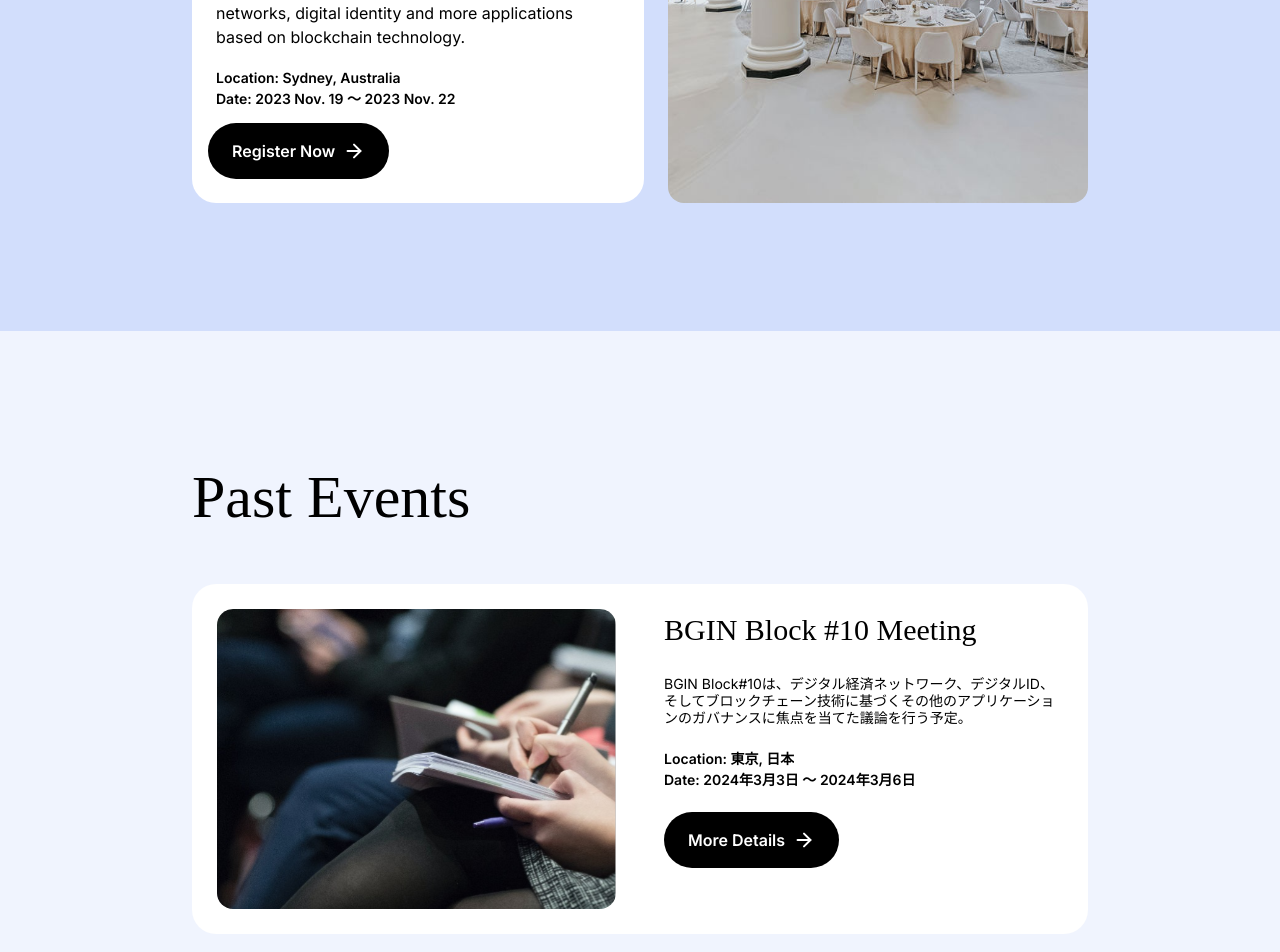
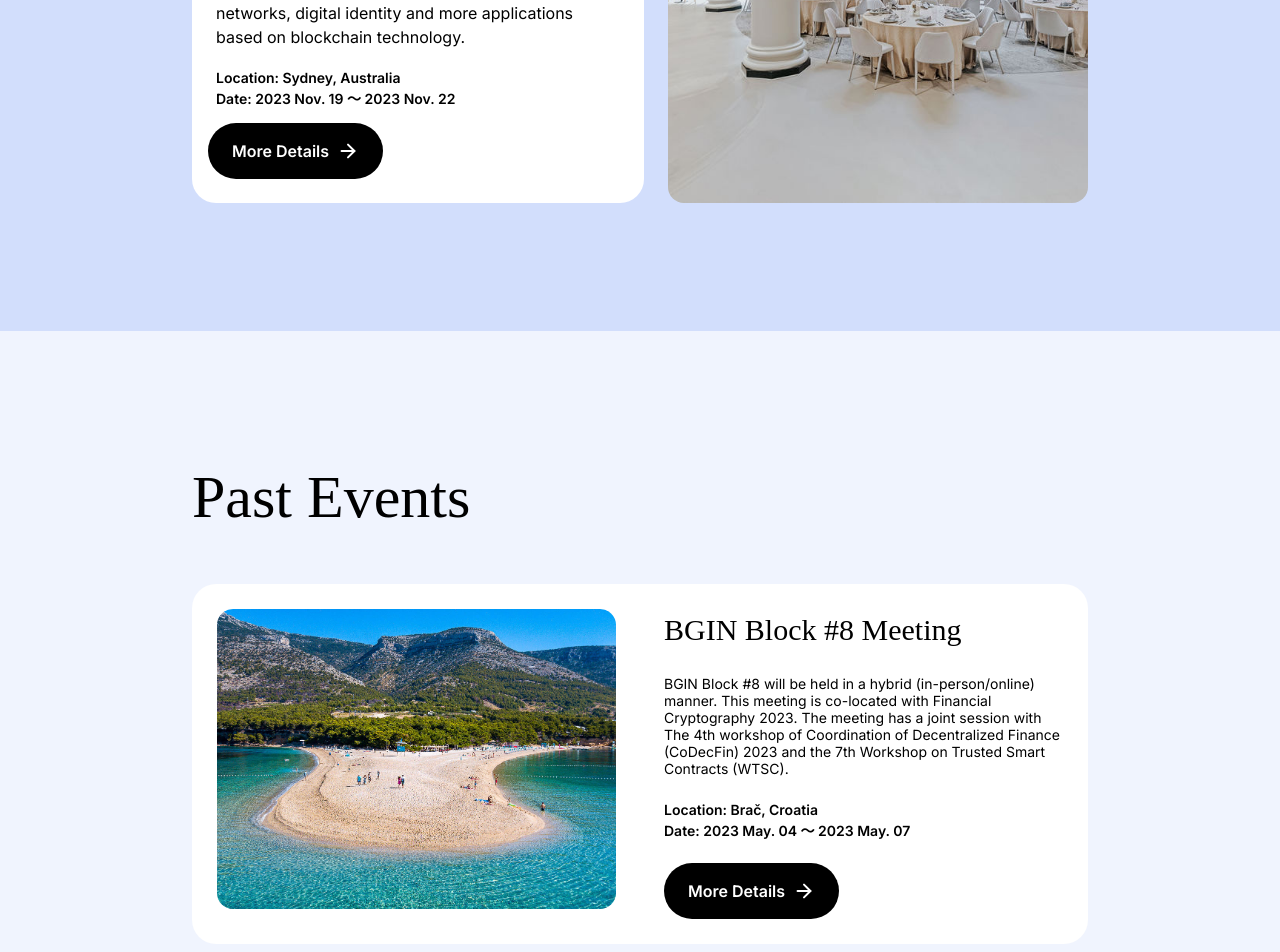
Before and after one commit to bgin-global/bgin-homepage, a Next.js app: page /events in a window 1280 px wide. Shown: the part 660-1612 px from the top of the page. Built offline with nearby package versions, Linux system fonts and the light colour scheme.

Commit message:
show jp page if exists

```diff
--- a/components/EventItem.tsx
+++ b/components/EventItem.tsx
@@ -31,17 +31,33 @@
           </div>
           <div className="flex-col flex items-start gap-1 text-sm leading-[17px] font-Inter">
             <div>Location: {props.event.location}</div>
-            <div>Date: {props.event.date}{props.event.date_until ? ` 〜 ${props.event.date_until}` : ''}</div>
+            <div>
+              Date: {props.event.date}
+              {props.event.date_until ? ` 〜 ${props.event.date_until}` : ""}
             </div>
           </div>
         </div>
+      </div>
+      <div className="grid grid-cols-1 lg:grid-cols-2 gap-2 grid-flow-row bgin-button">
         <Link
           href={"/events/" + props.event.id}
           className="bg-black flex justify-center items-center gap-2 px-6 py-4 rounded-full text-base font-semibold text-white font-Inter"
         >
-        <div>View Details</div>
+          <div>More Details</div>
           <ArrowRight size="sm" color="white" />
         </Link>
+        {props.event.another_md && props.event.lang === "ENG" ? (
+          <Link
+            href={"/events/" + props.event.another_md}
+            className="bg-black flex justify-center items-center gap-2 px-6 py-4 rounded-full text-base font-semibold text-white font-Inter"
+          >
+            <div>詳細(日本語)</div>
+            <ArrowRight size="sm" color="white" />
+          </Link>
+        ) : (
+          <></>
+        )}
+      </div>
     </div>
   );
 }
--- a/components/PastEventItem.tsx
+++ b/components/PastEventItem.tsx
@@ -34,17 +34,32 @@
             </div>
             <div className="flex-col flex items-start gap-1 text-sm leading-[17px] font-Inter font-semibold">
               <div>Location: {props.event.location}</div>
-              <div>Date: {props.event.date}{props.event.date_until ? ` 〜 ${props.event.date_until}` : ''}</div>
+              <div>
+                Date: {props.event.date}
+                {props.event.date_until ? ` 〜 ${props.event.date_until}` : ""}
               </div>
             </div>
+          </div>
+          <div className="grid grid-cols-1 lg:grid-cols-2 gap-2 grid-flow-row bgin-button">
             <Link
-            href={props.event.url ?? "/events/" + props.event.id}
+              href={"/events/" + props.event.id}
               className="bg-black flex justify-center items-center gap-2 px-6 py-4 rounded-full text-base font-semibold text-white font-Inter"
-            prefetch={false}
             >
               <div>More Details</div>
               <ArrowRight size="sm" color="white" />
             </Link>
+            {props.event.another_md && props.event.lang === "ENG" ? (
+              <Link
+                href={"/events/" + props.event.another_md}
+                className="bg-black flex justify-center items-center gap-2 px-6 py-4 rounded-full text-base font-semibold text-white font-Inter"
+              >
+                <div>詳細(日本語)</div>
+                <ArrowRight size="sm" color="white" />
+              </Link>
+            ) : (
+              <></>
+            )}
+          </div>
         </div>
       </div>
     </div>
--- a/components/UpcomingEventTopItem.tsx
+++ b/components/UpcomingEventTopItem.tsx
@@ -9,7 +9,7 @@
 
 export default function UpcomingEventTopItem(props: Props) {
   return (
-    <div className="bg-white h-full w-full flex-1 flex-col flex justify-center items-start gap-4 px-4 pt-4 pb-6 rounded-3xl bgin-button">
+    <div className="bg-white h-full w-full flex-1 flex-col flex justify-center items-start gap-4 px-4 pt-4 pb-6 rounded-3xl">
       <div className="bg:bg-white bg-cover w-full h-[200px] gap-2.5 rounded-xl">
         <Image
           alt="Hero Image"
@@ -34,17 +34,33 @@
           </div>
           <div className="flex-col flex items-start gap-1 text-sm leading-[17px] font-Inter font-semibold">
             <div>Location: {props.event.location}</div>
-            <div>Date: {props.event.date}{props.event.date_until ? ` 〜 ${props.event.date_until}` : ''}</div>
+            <div>
+              Date: {props.event.date}
+              {props.event.date_until ? ` 〜 ${props.event.date_until}` : ""}
             </div>
           </div>
         </div>
+      </div>
+      <div className="grid grid-cols-1 lg:grid-cols-2 gap-2 grid-flow-row bgin-button">
         <Link
           href={"/events/" + props.event.id}
           className="bg-black flex justify-center items-center gap-2 px-6 py-4 rounded-full text-base font-semibold text-white font-Inter"
         >
-        <div>Register Now</div>
+          <div>More Details</div>
           <ArrowRight size="sm" color="white" />
         </Link>
+        {props.event.another_md && props.event.lang === "ENG" ? (
+          <Link
+            href={"/events/" + props.event.another_md}
+            className="bg-black flex justify-center items-center gap-2 px-6 py-4 rounded-full text-base font-semibold text-white font-Inter"
+          >
+            <div>詳細(日本語)</div>
+            <ArrowRight size="sm" color="white" />
+          </Link>
+        ) : (
+          <></>
+        )}
+      </div>
     </div>
   );
 }
--- a/contents/events/20240303-block10.md
+++ b/contents/events/20240303-block10.md
@@ -5,6 +5,7 @@
 location: "Tokyo, Japan"
 thumbnail: "/images/Events/dummy.svg"
 register_link: "https://www.eventbrite.com/e/bgin-block-10-tokyo-march-2024-tickets-781268534217"
+another_md: "20240303-block10_jp"
 description: "BGIN Block #10 continues to bring voice to individuals focused on governance for digital economic networks, digital identity and more applications based on blockchain technology."
 ---
 
--- a/contents/events/20240303-block10_jp.md
+++ b/contents/events/20240303-block10_jp.md
@@ -5,6 +5,8 @@
 location: "東京, 日本"
 thumbnail: "/images/Events/dummy.svg"
 register_link: "https://www.eventbrite.com/e/bgin-block-10-tokyo-march-2024-tickets-781268534217"
+another_md: "20240303-block10_jp"
+lang: "JP"
 description: "BGIN Block#10は、デジタル経済ネットワーク、デジタルID、そしてブロックチェーン技術に基づくその他のアプリケーションのガバナンスに焦点を当てた議論を行う予定。"
 ---
 
--- a/lib/fetch-events.ts
+++ b/lib/fetch-events.ts
@@ -7,6 +7,7 @@
 import html from "remark-html";
 
 type DIRECTION = "ALL" | "FUTURE" | "PAST";
+type LANG = "ENG" | "JP";
 export interface Event {
   id: string;
   thumbnail: string;
@@ -17,6 +18,8 @@
   location: string;
   url?: string;
   description: string;
+  another_md?: string;
+  lang: LANG;
 }
 
 interface PostId {
@@ -46,10 +49,13 @@
         location: matterResult.data.location as string,
         url: matterResult.data.url as string | undefined,
         description: matterResult.data.description as string,
+        another_md: matterResult.data.another_md as string | undefined,
+        lang: matterResult.data.lang ?? "ENG" as LANG,
       };
       return event;
     })
     .filter((event) => {
+      if (event.lang !== "ENG") return false;
       if (direction === "ALL") return true;
       const eventDate = Date.parse(event.date_until || event.date);
       const isFutureEvent = eventDate >= today;
@@ -103,6 +109,8 @@
     location: matterResult.data.location as string,
     url: matterResult.data.url as string | undefined,
     description: matterResult.data.description as string,
+    another_md: matterResult.data.another_md as string | undefined,
+    lang: matterResult.data.lang ?? "ENG" as LANG,
   };
 
   return {
```
Lines whose indentation alone changed are shown as unchanged.
